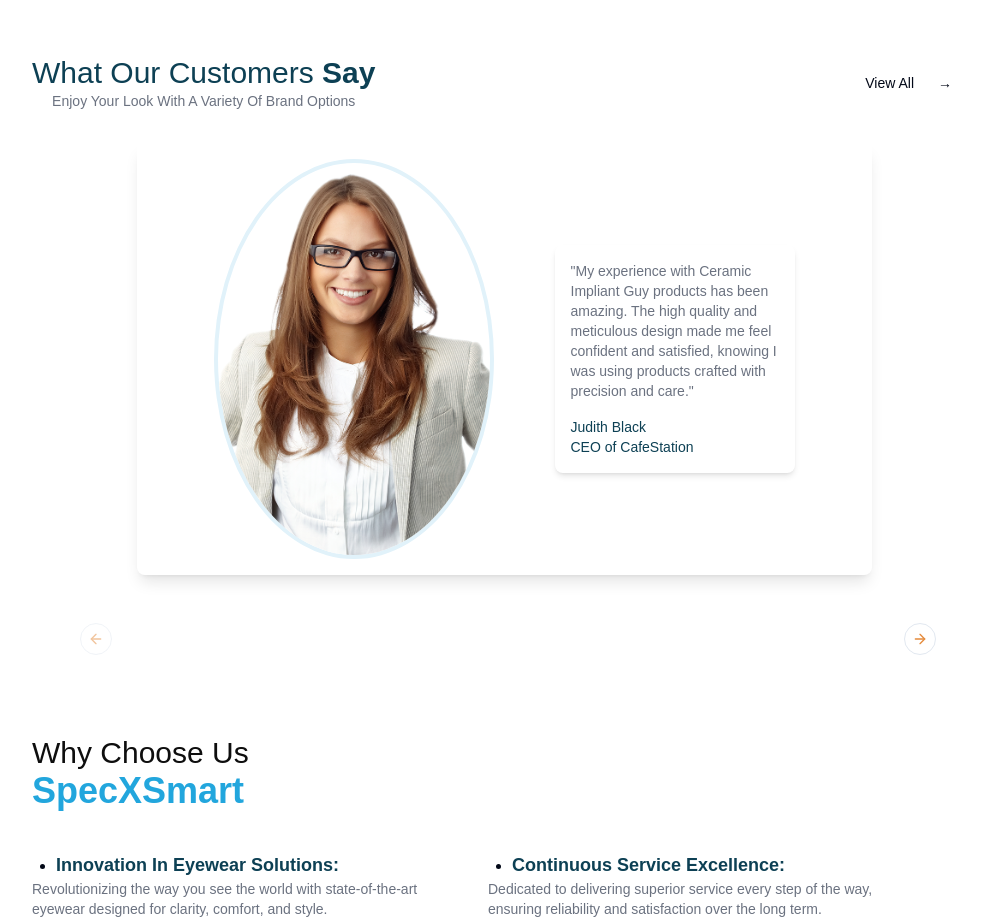
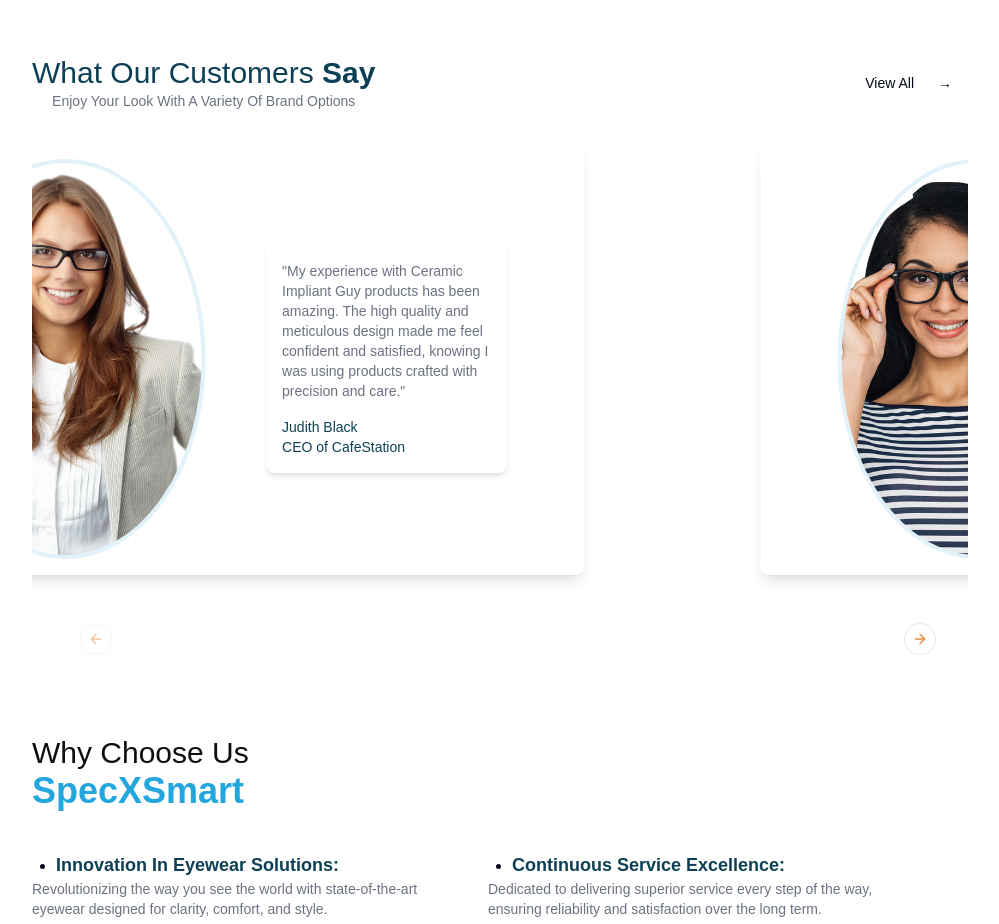
Before and after one commit to Shailendra99Web/spec-x-smart, a Next.js app: page / in a window 1280 px wide. Shown: the part 1400-2324 px from the top of the page, without its empty margins (152-1151 px from the left). Built offline with nearby package versions, Linux system fonts and the light colour scheme.

Commit message:
testemonials autoplay

```diff
--- a/_components/MyCarousel.js
+++ b/_components/MyCarousel.js
@@ -29,11 +29,11 @@ export function MyCarousel() {
 
     return (
         <Carousel id='mainCarousel' className="flex flex-col space-y-4" opts={{ align: "start", loop: true, }}
-        // plugins={[
-        //     Autoplay({
-        //         delay: 5000,
-        //     }),
-        // ]}
+        plugins={[
+            Autoplay({
+                delay: 3000,
+            }),
+        ]}
         >
             <CarouselContent id='CarouselContent' className='md:w-full m-4 lg:pr-6'>
 
```
